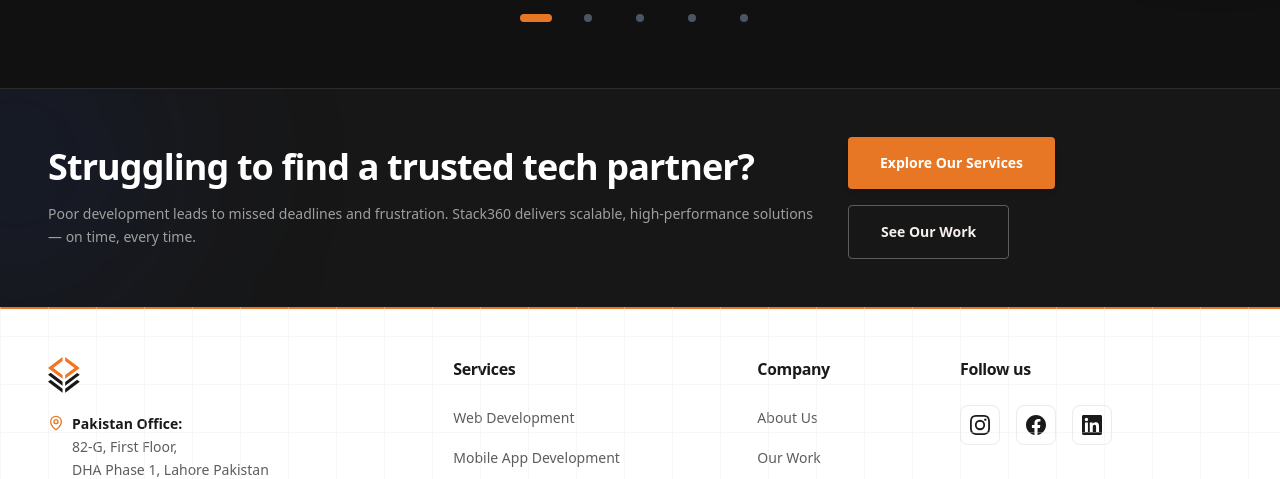
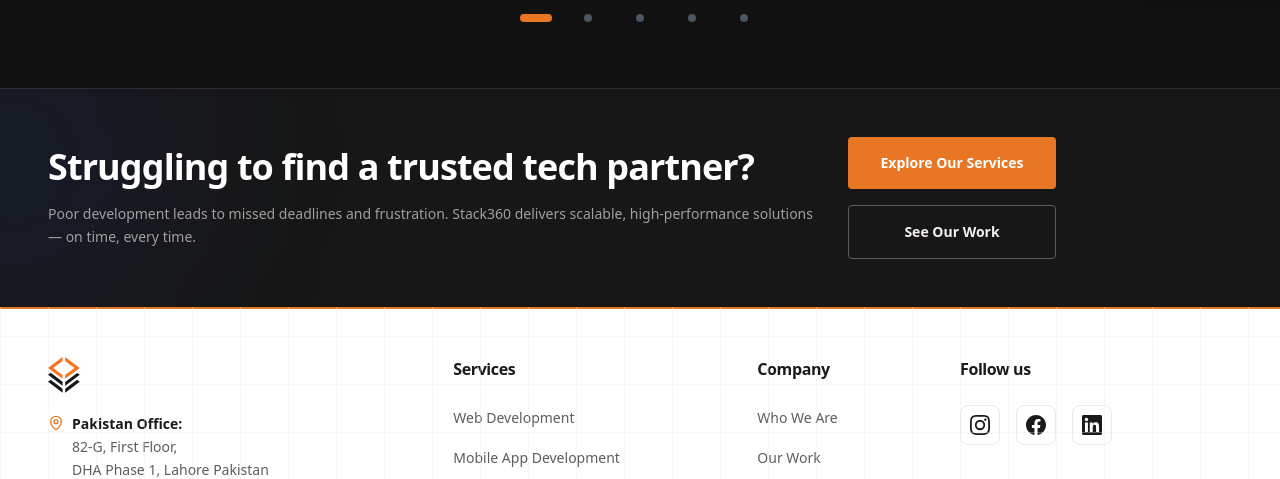
Before and after one commit to levi-dev-stack/stack360-website, a Next.js app: page / in a window 1280 px wide. Shown: the part 5040-5519 px from the top of the page. Built offline with nearby package versions, Linux system fonts and the light colour scheme.

Commit message:
small ui fixes

```diff
--- a/src/components/pages/landing/LandingCta/index.tsx
+++ b/src/components/pages/landing/LandingCta/index.tsx
@@ -20,13 +20,13 @@ export default function LandingCta() {
         <div className="flex flex-wrap gap-md">
           <Link
             href={LANDING_CTA.primary.href}
-            className="inline-flex items-center rounded-sm bg-primary px-xl py-md text-sm font-bold text-neutral-50 shadow-md transition-colors hover:bg-primary-dark"
+            className="inline-flex min-w-52 items-center justify-center rounded-sm bg-primary px-xl py-md text-sm font-bold text-neutral-50 shadow-md transition-colors hover:bg-primary-dark"
           >
             {LANDING_CTA.primary.label}
           </Link>
           <Link
             href={LANDING_CTA.secondary.href}
-            className="inline-flex items-center rounded-sm border border-neutral-600 px-xl py-md text-sm font-bold text-neutral-100 transition-colors hover:border-neutral-400"
+            className="inline-flex min-w-52 items-center justify-center rounded-sm border border-neutral-600 px-xl py-md text-sm font-bold text-neutral-100 transition-colors hover:border-neutral-400"
           >
             {LANDING_CTA.secondary.label}
           </Link>
--- a/src/constants/component/footer.tsx
+++ b/src/constants/component/footer.tsx
@@ -34,7 +34,7 @@ export const SERVICE_LINKS: FooterLink[] = [
 ];
 
 export const COMPANY_LINKS: FooterLink[] = [
-  { label: 'About Us', href: '/who-we-are' },
+  { label: 'Who We Are', href: '/who-we-are' },
   { label: 'Our Work', href: '/our-work' },
   { label: 'Hire Developers', href: '/work-with-us/hire' },
   { label: 'Case Studies', href: '/our-work/case-studies' },
```
